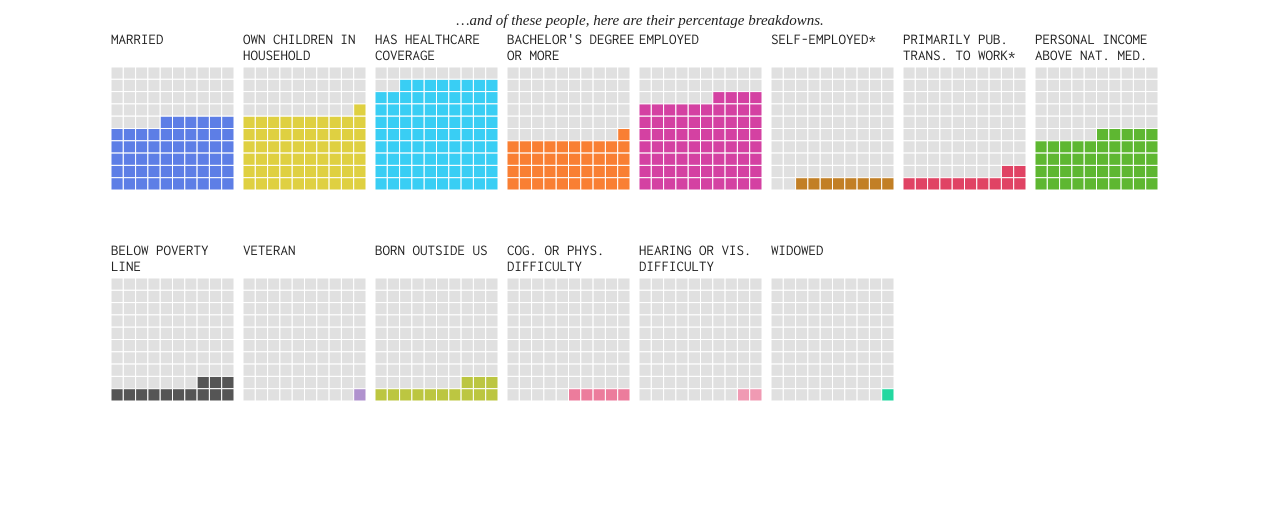
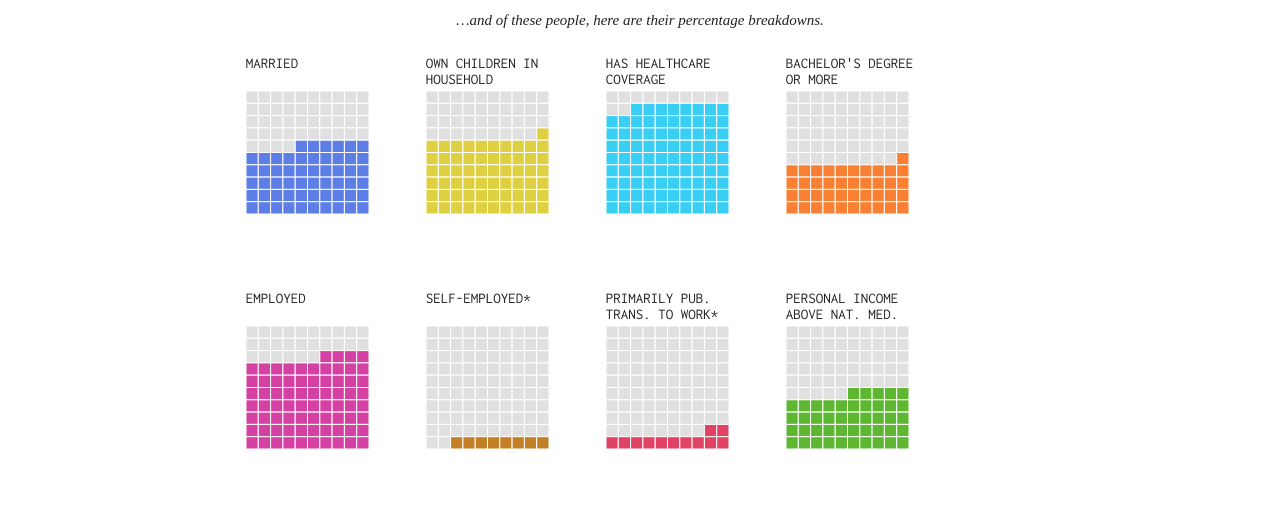
Before and after one commit to anndoko/data-visualization-dashboard, a plain HTML site: page index.html in a window 1280 px wide. Shown: the part 408-930 px from the top of the page. Before the commit the page ends 861 px from the top, so only its background shows below. Drawn offline with nearby package versions, Linux system fonts and the light colour scheme.

Commit message:
Finalize format

```diff
--- a/index.html
+++ b/index.html
@@ -72,7 +72,7 @@
         </div>
 
         <div class="row">
-            <div class="ten columns offset-by-one alpha" id="chart1">
+            <div class="eight columns offset-by-two centered" id="chart1">
 
             </div>
         </div>
--- a/js/draw.js
+++ b/js/draw.js
@@ -90,7 +90,7 @@ function visualizeSquareChart(dataitem) {
           .append("div")
           .attr("id", "holder" + v)
           .attr("class", "chartholder")
-          .attr("style","float: left; margin: 0px 0px 16px;");
+          .attr("style","float: left; margin: 24px 24px 16px;");
 
         // Print the category name
         div.append("h6").html(v)
```
